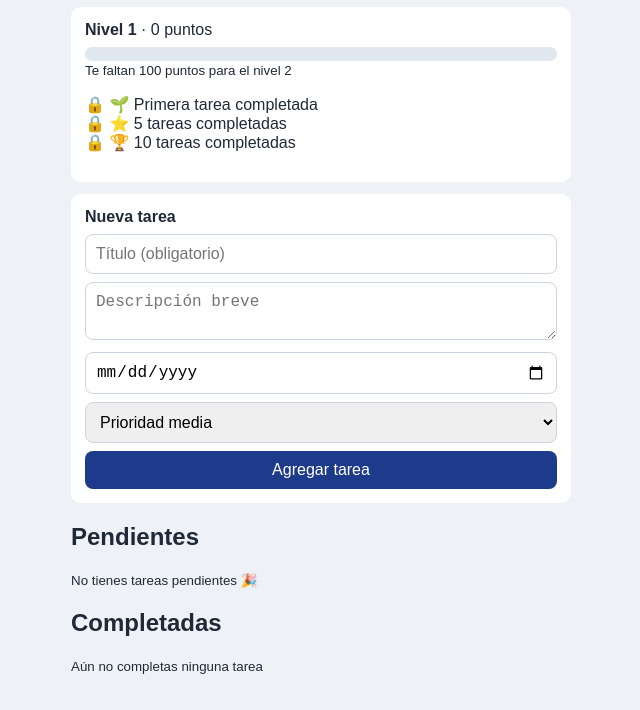
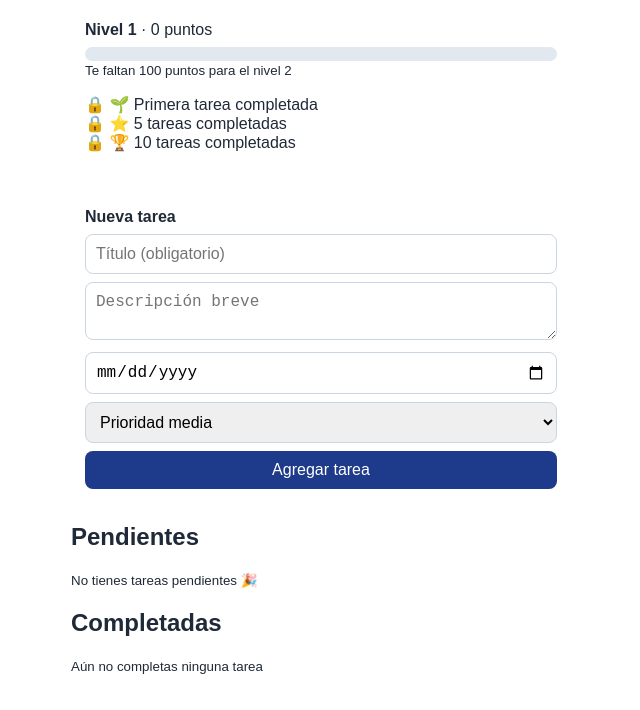
Before and after one commit to JORGEGABRIE004/APP-DE-GESTI-N-DE-TAREAS-, a plain HTML site: page index.html in a window 1280 px wide. Shown: the part 90-800 px from the top of the page, without its empty margins (319-959 px from the left). Drawn offline with Linux system fonts and the light colour scheme.

Commit message:
Change background color from light to white

```diff
--- a/index.html
+++ b/index.html
@@ -16,7 +16,7 @@
 <style>
 /* COLORES: cambia aquí y cambia toda la app */
 :root {
-  --fondo: #eef2f7;
+  --fondo: #ffffff;
   --tarjeta: #ffffff;
   --principal: #1e3a8a;   /* azul de botones y título */
   --texto: #1f2937;
```
